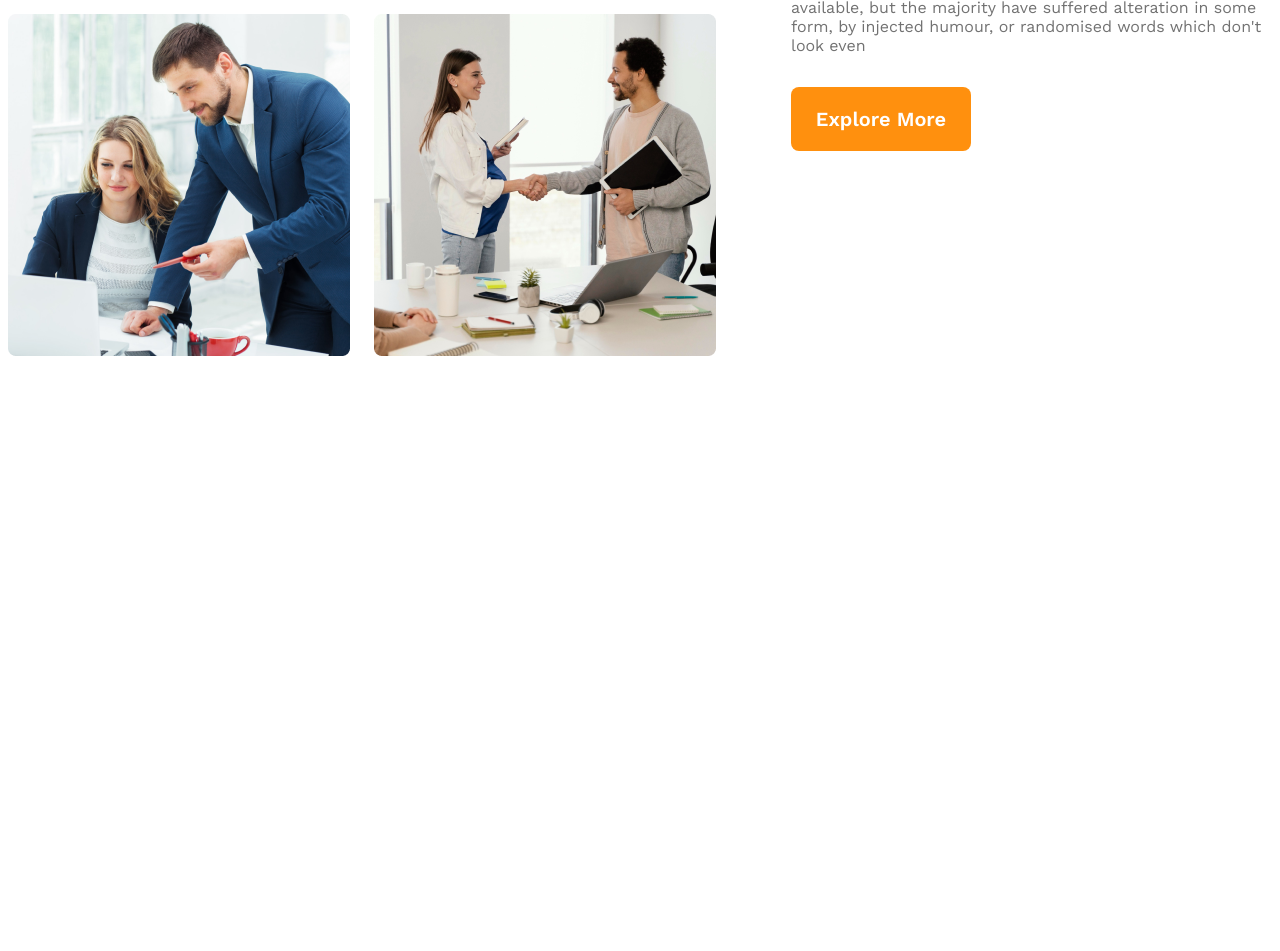
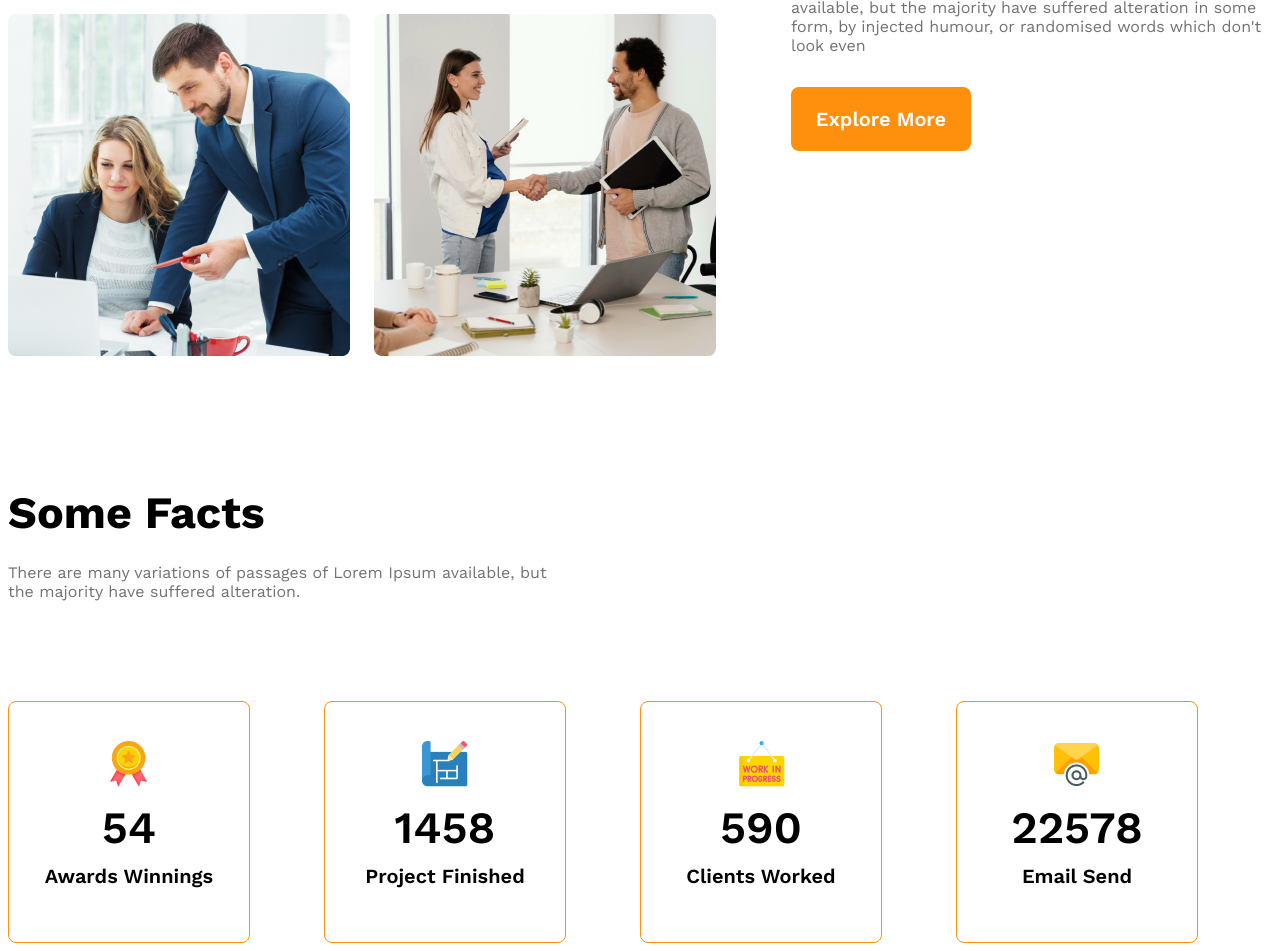
Before and after one commit to showmikdhar6/G3-Architect-Website, a plain HTML site: page index.html in a window 1280 px wide. Shown: the part 1676-2627 px from the top of the page. Before the commit the page ends 2040 px from the top, so only its background shows below. Drawn offline with nearby package versions, Linux system fonts and the light colour scheme.

Commit message:
fourth push

```diff
--- a/architects.css
+++ b/architects.css
@@ -15,11 +15,10 @@
     display: flex;
 }
 
-
-
-
-
-
+.section-title{
+    font-size: 2.8rem;
+    font-weight: 700;
+}
 
 
 /* Header Styles */
@@ -30,7 +29,48 @@
 }
 
 
+/* Some fact related styles */
+.section-title{
+    margin-bottom: 24px;
+}
 
+.facts-container{
+    display: grid;
+    grid-template-columns: repeat(4, 1fr);
+
+}
+
+.facts-description{
+max-width: 540px;
+margin-bottom: 100px;
+
+}
+.fact{
+    border: 1px solid #FF900E;
+    width: 240px;
+    height: 240px;
+    border-radius: 8px;
+    align-items: center;
+    justify-content: center;
+    text-align: center;
+}
+
+.fact-number{
+    font-size: 2.8rem;
+    font-weight: 600;
+    margin-top: 10px;
+    margin-bottom: 2px;
+}
+.fact-name{
+    font-size: 1.25rem;
+    font-weight: 600;
+    line-height: normal;
+    margin-top: 10px;
+    margin-bottom: 60px;
+}
+.fact-icon{
+    margin-top: 45px;
+}
 
 /* Dark 02 */
 .text-grey{
@@ -199,12 +239,8 @@ main > section{
         width: 100%;
         margin-bottom: 100px;
     }
-
-
-
     .banner-description{
         width: 100%;
-
     }
 
     .banner-image{
@@ -216,5 +252,29 @@ main > section{
         flex-direction: column;
     }
 
+    .teams{
+        flex-direction: column;
+    }
+
+    .team-img-container{
+        grid-template-columns: repeat(1, 1fr);
+    }
+
+    .our-features{
+        margin-left: 20px;
+}
 
 }
+
+/* medium size device */
+@media screen and (min-width: 576px) and (max-width: 992px) {
+    .teams{
+        flex-direction: column;
+    }
+
+    .our-features{
+        margin-left: 50px;
+    }
+
+
+}
--- a/index.html
+++ b/index.html
@@ -29,6 +29,7 @@
     </header>
 
     <main>
+        <!-- Teams section start -->
         <section class="teams display-flex">
             <div class="team-img-container">
                 <img src="images/team1.png" alt="Team 1">
@@ -46,9 +47,58 @@
 
         </section>
 
+        <!--Features section-->
+
+        <section>
+            <h3 class="section-title">
+
+            </h3>
+        </section>
+
+        <!-- some Facts -->
+
+        <section>
+            <h3 class="section-title">
+                Some Facts
+            </h3>
+            <p class="facts-description text-light-grey"> There are many variations of passages of Lorem Ipsum available, but the majority have suffered alteration. </p>
+            <div class="facts-container">
+                <!-- .fact*4>img.fact-icon+h4.fact-number+h5.fact-name -->
+                <div class="fact display-flex">
+                    <div>
+                        <img src="images/icons/ribon.png" alt="" class="fact-icon">
+                        <h4 class="fact-number">54</h4>
+                        <h5 class="fact-name">Awards Winnings</h5>
+                    </div>
+                </div>
+                <div class="fact display-flex">
+                    <div>
+                        <img src="images/icons/projects.png" alt="" class="fact-icon">
+                        <h4 class="fact-number">1458</h4>
+                        <h5 class="fact-name">Project Finished</h5>
+                    </div>
+                </div>
+                <div class="fact display-flex">
+                    <div>
+                        <img src="images/icons/customers.png" alt="" class="fact-icon">
+                        <h4 class="fact-number">590</h4>
+                        <h5 class="fact-name">Clients Worked</h5>
+                    </div>
+                    </div>
+                <div class="fact display-flex">
+                    <div>
+                        <img src="images/icons/email.png" alt="" class="fact-icon">
+                        <h4 class="fact-number">22578</h4>
+                        <h5 class="fact-name">Email Send</h5>
+                    </div>
+                </div>
+            </div>
+        </section>
+    </main>
 
 
-    </main>
+
+
 
 
     <footer>
```
